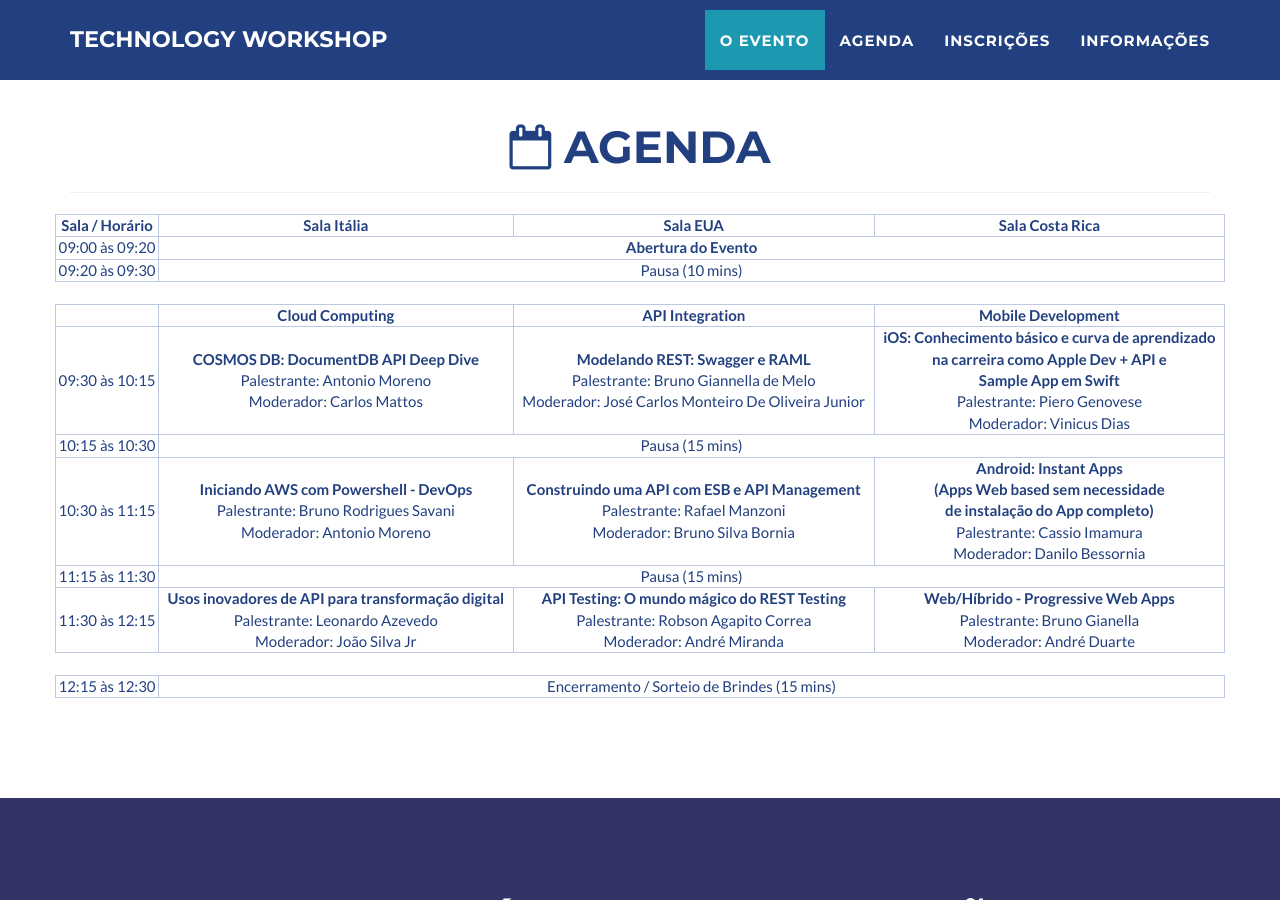
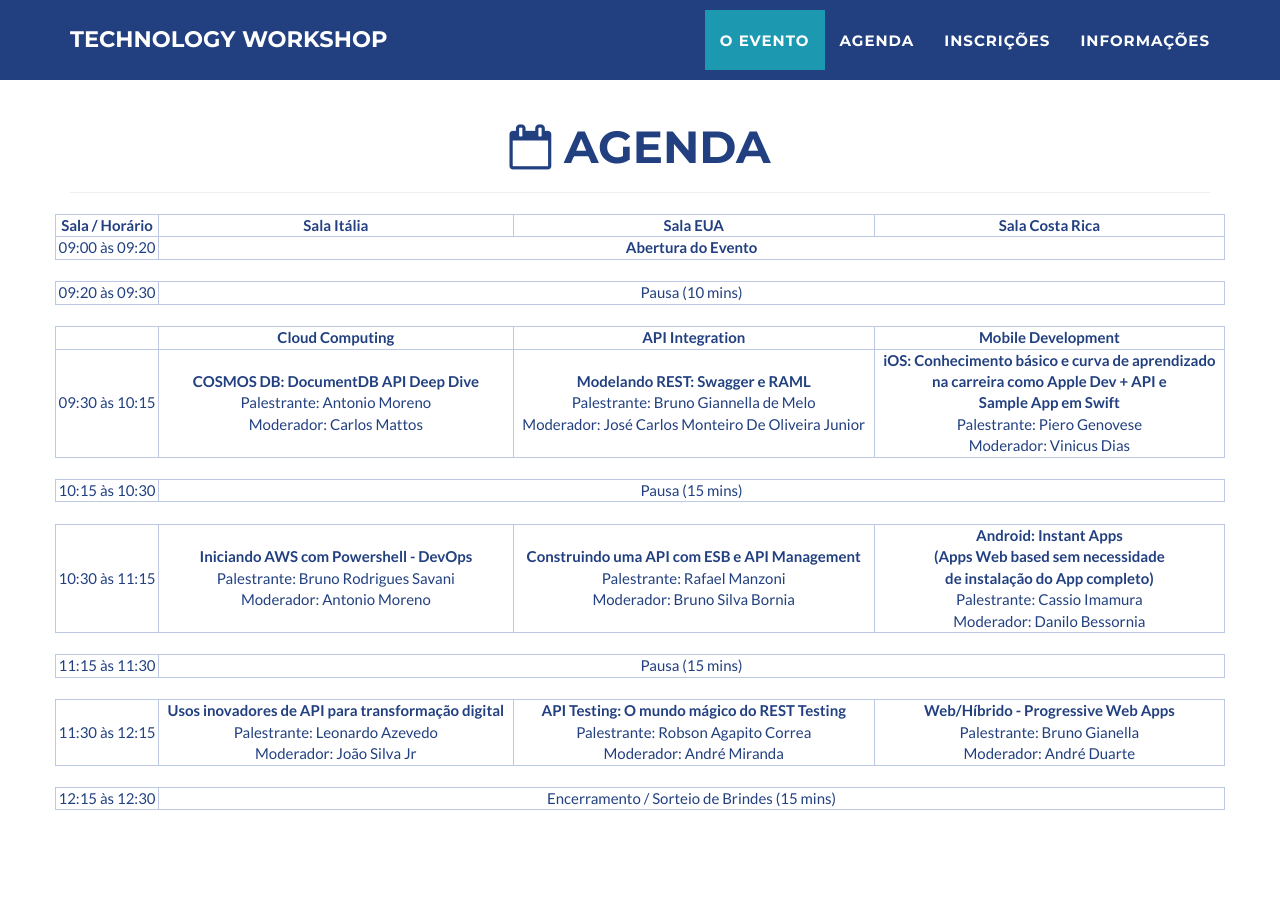
Before and after one commit to gft-technical-practices/2017-workshop-dev-bigdata, a Jekyll site: the page built from index.html, in a window 1280 px wide and 900 px high, scrolled down 1570 px. Built offline with Jekyll 4.4.1, drawn with Linux system fonts in a browser that asks for light colours.

Commit message:
Update agenda.html

```diff
--- a/_includes/agenda.html
+++ b/_includes/agenda.html
@@ -26,6 +26,10 @@
 			<td align="center" colspan="3">
 				<b>Abertura do Evento</b>
 			</td>
+		</tr>
+
+		<tr>
+			<td align="center" class="spacer" colspan="4">&nbsp;</td>
 		</tr>
 
 		<tr>
@@ -67,8 +71,16 @@
 		</tr>
 
 		<tr>
+			<td align="center" class="spacer" colspan="4">&nbsp;</td>
+		</tr>
+
+		<tr>
 			<td align="center">10:15 às 10:30</td>
 			<td align="center" colspan="3">Pausa (15 mins)</td>
+		</tr>
+
+		<tr>
+			<td align="center" class="spacer" colspan="4">&nbsp;</td>
 		</tr>
 
 		<tr>
@@ -91,8 +103,16 @@
 		</tr>
 
 		<tr>
+			<td align="center" class="spacer" colspan="4">&nbsp;</td>
+		</tr>
+
+		<tr>
 			<td align="center">11:15 às 11:30</td>
 			<td align="center" colspan="3">Pausa (15 mins)</td>
+		</tr>
+
+		<tr>
+			<td align="center" class="spacer" colspan="4">&nbsp;</td>
 		</tr>
 
 		<tr>
```
